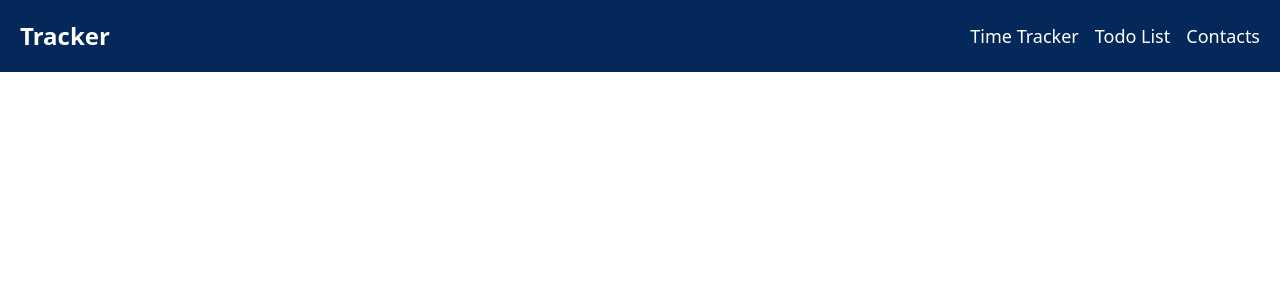
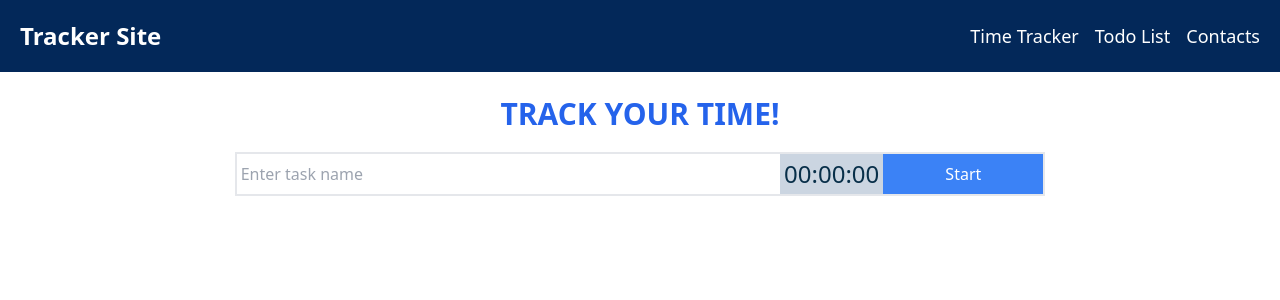
Before and after one commit to Hairum-Qureshi/tailwind-practice, a React (Vite) app: page /time-tracker in a window 1280 px wide. Shown: the top 300 px of the page. Built offline with nearby package versions, Linux system fonts and the light colour scheme.

Commit message:
began implementing time tracker page and created div to start timer and add task name

```diff
--- a/src/components/Navbar.tsx
+++ b/src/components/Navbar.tsx
@@ -15,7 +15,7 @@ export default function Navbar() {
 			<nav className="bg-custom-nav-color w-full p-5 text-white flex items-center justify-center lg:justify-start">
 				<div className="inline-flex w-full box-border items-center">
 					<h1 className="text-2xl font-bold">
-						<Link to="/">Tracker</Link>
+						<Link to="/">Tracker Site</Link>
 					</h1>
 					<div className="lg:justify-start lg:block hidden ml-auto">
 						<ul className="flex items-center text-lg">
--- a/src/components/TimeTracker.tsx
+++ b/src/components/TimeTracker.tsx
@@ -1,7 +1,24 @@
 export default function TimeTracker() {
 	return (
-		<div className="h-screen p-8 text-2xl text-sky-950">
-			Keep track of your tasks with a time tracker!
+		<div className="p-8 text-sky-950 text-center absolute lg:relative top-16">
+			<h1 className="text-3xl text-blue-600 font-bold mb-5">
+				TRACK YOUR TIME!
+			</h1>
+			<div className="border-1 w-2/3 border-gray-300 m-auto">
+				<div className="flex border-2 m-auto w-full">
+					<input
+						type="text"
+						placeholder="Enter task name"
+						className="w-full outline-none p-1"
+					/>
+					<div className="flex items-center ml-auto">
+						<h1 className="p-1 text-2xl flex items-center bg-slate-300 h-full">
+							00:00:00
+						</h1>
+						<button className=" bg-blue-500 text-white p-2 w-40">Start</button>
+					</div>
+				</div>
+			</div>
 		</div>
 	);
 }
```
